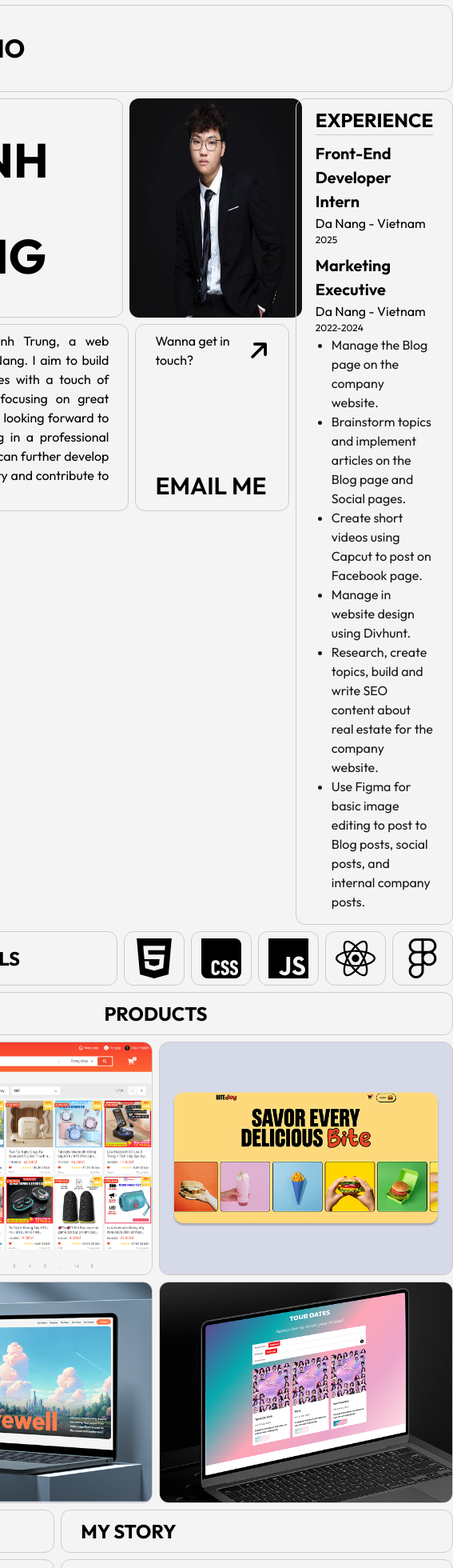
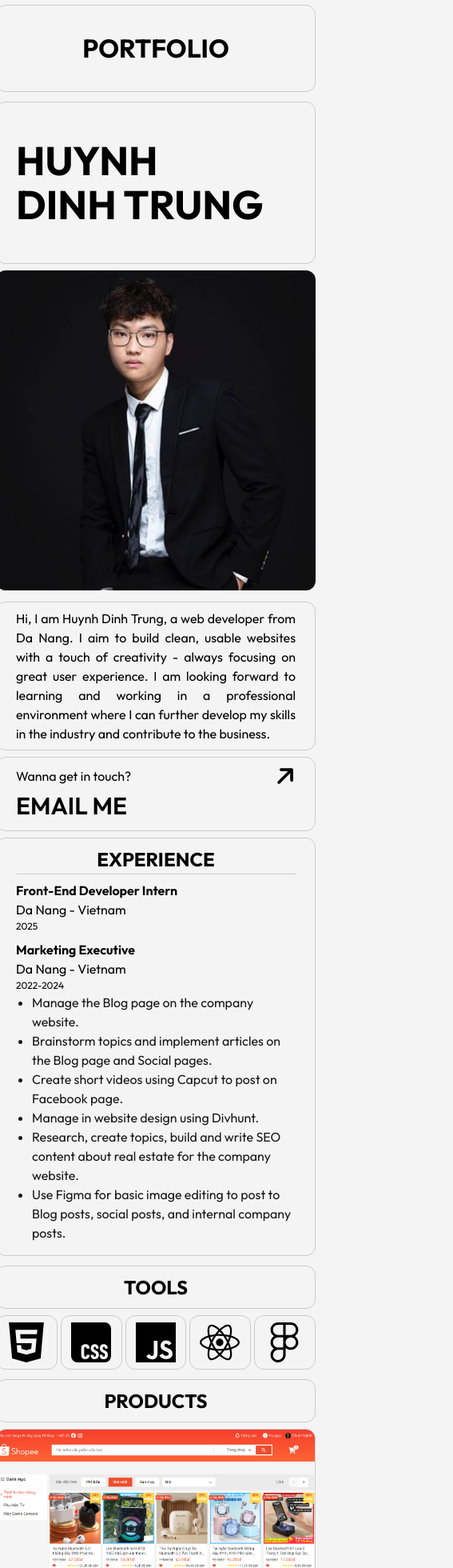
Before and after one commit to chunhuynh-tapcode/My-CV, a React (Create React App) app: page / in a window 390 px wide. Shown: the top 1960 px of the page at 80% size, 567 px wide, since content can reach past the window. Built offline with nearby package versions, Linux system fonts and the light colour scheme.

Commit message:
11/8/2025 Update

```diff
--- /dev/null
+++ b/src/components/GlobalStyles/variables.scss
@@ -0,0 +1,7 @@
+@mixin respond($breakpoint) {
+  @if $breakpoint == phone {
+    @media (max-width: 767px) {
+      @content;
+    }
+  }
+}
--- a/src/components/Layouts/Background/Background.module.scss
+++ b/src/components/Layouts/Background/Background.module.scss
@@ -1,12 +1,24 @@
+@import "../../../components/GlobalStyles/variables";
+
 .background {
     display: flex;
     justify-content: space-between;
     margin-top: var(--margin-top);
     gap: 8px;
+
+    @include respond(phone) {
+        flex-direction: column;
+        width: 400px;
+        margin: 0 auto;
+    }
 }
 
 .left {
     flex: 1;
+
+    @include respond(phone) {
+        flex: 0;
+    }
 }
 
 .education {
@@ -50,6 +62,10 @@
 
 .right {
     flex: 2;
+
+    @include respond(phone) {
+        flex: 0;
+    }
 }
 
 .story-title-wrapper {
--- a/src/components/Layouts/Footer/Footer.module.scss
+++ b/src/components/Layouts/Footer/Footer.module.scss
@@ -1,8 +1,17 @@
+@import "../../../components/GlobalStyles/variables";
+
 .footer {
     display: flex;
     margin-top: var(--margin-top);
     justify-content: space-between;
     margin-bottom: 8px;
+
+    @include respond(phone) {
+        flex-direction: column;
+        width: 400px;
+        margin: 12px auto;
+        gap: 8px;
+    }
 }
 
 .left {
@@ -15,11 +24,20 @@
     flex: 3;
     font-size: 2.5rem;
     font-weight: 650;
+
+    @include respond(phone) {
+        flex: 0;
+    }
 }
 
 .right {
     display: flex;
     margin-left: 8px;
+
+    @include respond(phone) {
+        width: 100%;
+        margin-left: 0;
+    }
 }
 
 .phone {
@@ -30,6 +48,19 @@
     border: var(--border);
     border-radius: var(--border-radius);
     padding: 8px 12px;
+
+    @include respond(phone) {
+        flex: 2;
+        font-size: 1.1rem;
+    }
+}
+
+.phone-icon {
+    font-size: 5rem;
+
+    @include respond(phone) {
+        font-size: 2rem;
+    }
 }
 
 .social {
@@ -45,8 +76,18 @@
         transition: ease-out;
         opacity: 0.7;
     }
+
+    @include respond(phone) {
+        flex: 1;
+        text-align: center;
+    }
 }
+
 
 .icon {
     font-size: 5rem;
+
+    @include respond(phone) {
+        font-size: 4rem;
+    }
 }
--- a/src/components/Layouts/Footer/index.js
+++ b/src/components/Layouts/Footer/index.js
@@ -2,48 +2,62 @@ import classNames from "classnames/bind";
 import styles from "./Footer.module.scss";
 
 import { FontAwesomeIcon } from "@fortawesome/react-fontawesome";
-import { faFacebook, faGithub, faLinkedin } from "@fortawesome/free-brands-svg-icons";
+import {
+  faFacebook,
+  faGithub,
+  faLinkedin,
+} from "@fortawesome/free-brands-svg-icons";
 import { faPhone } from "@fortawesome/free-solid-svg-icons";
 
-import React from 'react';
-import { useSpring, animated } from '@react-spring/web';
-import { useInView } from 'react-intersection-observer';
+import React from "react";
+import { useSpring, animated } from "@react-spring/web";
+import { useInView } from "react-intersection-observer";
 
 const cx = classNames.bind(styles);
 
 function Footer() {
   const [ref, inView] = useInView({
     threshold: 0.2,
-        triggerOnce: true
+    triggerOnce: true,
   });
   const fadeInBottomProps = useSpring({
-        from: { opacity: 0, transform: 'translateY(100px)' },
+    from: { opacity: 0, transform: "translateY(100px)" },
     to: {
       opacity: inView ? 1 : 0,
-            transform: inView ? 'translateY(0px)' : 'translateY(100px)'
+      transform: inView ? "translateY(0px)" : "translateY(100px)",
     },
-        config: { tension: 200, friction: 20 }
+    config: { tension: 200, friction: 20 },
   });
 
   return (
-        <animated.footer ref={ref} style={fadeInBottomProps} className={cx('footer')}>
-            <div className={cx('left')}>
+    <animated.footer
+      ref={ref}
+      style={fadeInBottomProps}
+      className={cx("footer")}
+    >
+      <div className={cx("left")}>
         <p>CONTACT ME</p>
       </div>
 
-            <div className={cx('right')}>
-                <div className={cx('phone')}>
-                    <FontAwesomeIcon className={cx('icon')} icon={faPhone} />
-                    <p className={cx('phone-number')}>+84 935038507</p>
+      <div className={cx("right")}>
+        <div className={cx("phone")}>
+          <FontAwesomeIcon className={cx("phone-icon")} icon={faPhone} />
+          <p className={cx("phone-number")}>+84 935038507</p>
         </div>
-                <a href="https://www.facebook.com/chun.huynh123/" className={cx('social')}>
-                    <FontAwesomeIcon className={cx('icon')} icon={faFacebook} />
+        <a
+          href="https://www.facebook.com/chun.huynh123/"
+          className={cx("social")}
+        >
+          <FontAwesomeIcon className={cx("icon")} icon={faFacebook} />
         </a>
-                <a href="https://github.com/chunhuynh-tapcode" className={cx('social')}>
-                    <FontAwesomeIcon className={cx('icon')} icon={faGithub} />
+        <a href="https://github.com/chunhuynh-tapcode" className={cx("social")}>
+          <FontAwesomeIcon className={cx("icon")} icon={faGithub} />
         </a>
-                <a href="https://www.linkedin.com/in/trung-huynh-a8a668295/" className={cx('social')}>
-                    <FontAwesomeIcon className={cx('icon')} icon={faLinkedin} />
+        <a
+          href="https://www.linkedin.com/in/trung-huynh-a8a668295/"
+          className={cx("social")}
+        >
+          <FontAwesomeIcon className={cx("icon")} icon={faLinkedin} />
         </a>
       </div>
     </animated.footer>
--- a/src/components/Layouts/Header/Header.module.scss
+++ b/src/components/Layouts/Header/Header.module.scss
@@ -1,5 +1,13 @@
+@import "../../../components/GlobalStyles/variables";
+
 .header {
     border: var(--border);
     border-radius: var(--border-radius);
     padding: 8px 24px;
+
+    @include respond(phone) {
+        text-align: center;
+        width: 400px;
+        margin: 0 auto;
+    }
 }
--- a/src/components/Layouts/Introduce/Introduce.module.scss
+++ b/src/components/Layouts/Introduce/Introduce.module.scss
@@ -1,9 +1,14 @@
+@import "../../../components/GlobalStyles/variables";
+
 .introduce {
     display: flex;
     margin-top: var(--margin-top);
-    // border: var(--border);
-    // border-radius: var(--border-radius);
-    // padding: 6px 24px
+
+    @include respond(phone) {
+        flex-direction: column;
+        width: 400px;
+        margin: 12px auto;
+    }
 }
 
 .introduce-left {
@@ -14,6 +19,10 @@
 
 .top {
     display: flex;
+
+    @include respond(phone) {
+        flex-direction: column;
+    }
 }
 
 .top-name {
@@ -23,6 +32,11 @@
     border: var(--border);
     border-radius: var(--border-radius);
     padding: 6px 24px;
+
+    @include respond(phone) {
+        padding: 12px 24px;
+
+    }
 }
 
 .name {
@@ -31,11 +45,21 @@
     font-size: 6rem;
     font-weight: 700;
     line-height: 1;
+
+    @include respond(phone) {
+        font-size: 5rem;
+        line-height: 1.1;
+    }
 }
 
 .top-avatar {
     width: 284px;
     height: 100%;
+
+    @include respond(phone) {
+        width: 100%;
+        margin-top: 8px;
+    }
 }
 
 .avatar {
@@ -43,11 +67,20 @@
     height: 100%;
     border-radius: var(--border-radius);
     margin: 0 8px;
+
+    @include respond(phone) {
+        margin: 0;
+    }
 }
 
 .bottom {
     display: flex;
     margin-top: var(--margin-top);
+
+    @include respond(phone) {
+        flex-direction: column;
+        gap: 8px;
+    }
 }
 
 .about-me {
@@ -66,10 +99,15 @@
     display: block;
     flex: 1;
     margin: 0 8px;
+
     :hover {
         cursor: pointer;
         background-color: #000;
         color: #f4f4f4;
+    }
+
+    @include respond(phone) {
+        margin: 0;
     }
 }
 
@@ -108,10 +146,18 @@
     border: var(--border);
     border-radius: var(--border-radius);
     flex: 1;
+
+    @include respond(phone) {
+        margin-top: 8px;
+    }
 }
 
 .introduce-right-title {
     border-bottom: var(--border);
+
+    @include respond(phone) {
+        text-align: center;
+    }
 }
 
 .experiences-list {
@@ -123,7 +169,7 @@
 }
 
 .job-name {
-    font-size: 2rem;
+    font-size: 1.6rem;
     font-weight: 650;
 }
 
--- a/src/components/Layouts/Products/Products.module.scss
+++ b/src/components/Layouts/Products/Products.module.scss
@@ -1,8 +1,15 @@
+@import "../../../components/GlobalStyles/variables";
+
 .products {
     display: flex;
     flex-direction: column;
-    gap: 8px; /* khoảng cách giữa 2 cột */
+    gap: 8px;
     margin-top: var(--margin-top);
+
+    @include respond(phone) {
+        width: 400px;
+        margin: 12px auto;
+    }
 }
 
 .top {
@@ -21,6 +28,10 @@
     display: grid;
     gap: 8px;
     grid-template-columns: repeat(2, minmax(100px, 1fr));
+
+    @include respond(phone) {
+        grid-template-columns: repeat(1, minmax(100px, 1fr));
+    }
 }
 
 .product {
--- a/src/components/Layouts/Tools/Tools.module.scss
+++ b/src/components/Layouts/Tools/Tools.module.scss
@@ -1,8 +1,16 @@
+@import "../../../components/GlobalStyles/variables";
+
 .tools {
     display: flex;
     justify-content: space-between;
     margin-top: var(--margin-top);
     gap: 8px;
+
+    @include respond(phone) {
+        flex-direction: column;
+        width: 400px;
+        margin: 0 auto;
+    }
 }
 
 .tools-title {
@@ -18,7 +26,7 @@
 .tools-list {
     display: flex;
     list-style: none;
-    gap: 8px;
+    gap: 4px;
 
 }
 
@@ -28,6 +36,10 @@
     border: var(--border);
     border-radius: var(--border-radius);
     align-items: center;
+
+    @include respond(phone) {
+        flex: 1;
+    }
 }
 
 .icon {
```
Lines whose indentation alone changed are shown as unchanged.
